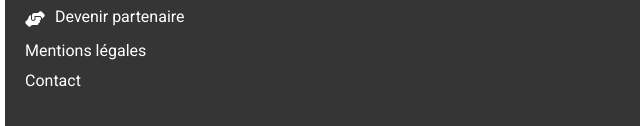
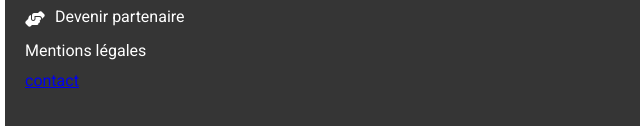
Before and after one commit to veronique-large/P3_OC, a plain HTML site: page menus/alafrancaise.html in a window 1280 px wide. Shown: the part 1030-1156 px from the top of the page, 0-640 px from the left. Drawn offline with Linux system fonts and the light colour scheme; a web font is replaced by a local one.

Commit message:
Add files via upload
Ajout de mailto dans contact

```diff
--- a/menus/alafrancaise.html
+++ b/menus/alafrancaise.html
@@ -137,7 +137,7 @@
                     <div class="main"><i class="fas fa-hands-helping"></i></div>
                     <ul>
                         <li>Mentions légales</li>
-                        <li>Contact</li>
+                       <li><a href="mailto:ohmyfood@outlook.com">contact</a></li>
                     </ul>
             </footer>
         </div>
```
Also changed, not shown: menus/lanoteenchantee.html (+1 -1 lines), menus/lapalettedugour.html (+1 -1 lines), menus/ledelicedessens.html (+1 -1 lines).
